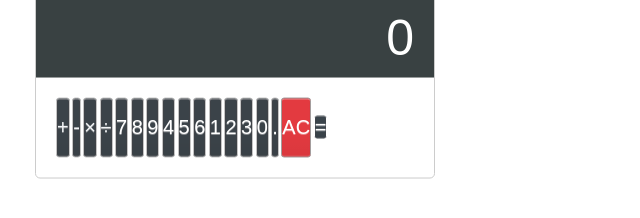
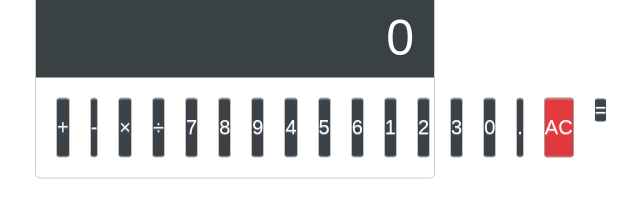
Before and after one commit to anilkrrana/Javascript-Calculator, a plain HTML site: page index.html in a window 1280 px wide. Shown: the part 340-558 px from the top of the page, without its empty margins (405-1045 px from the left). Drawn offline with Linux system fonts and the light colour scheme.

Commit message:
Update style.css

```diff
--- a/style.css
+++ b/style.css
@@ -85,7 +85,7 @@ html {
   }
 
   .calculator-keys {
-    display:
+    display: flex;
     grid-template-columns: repeat(4, 1fr);
     grid-gap: 20px;
     padding: 20px;
```
